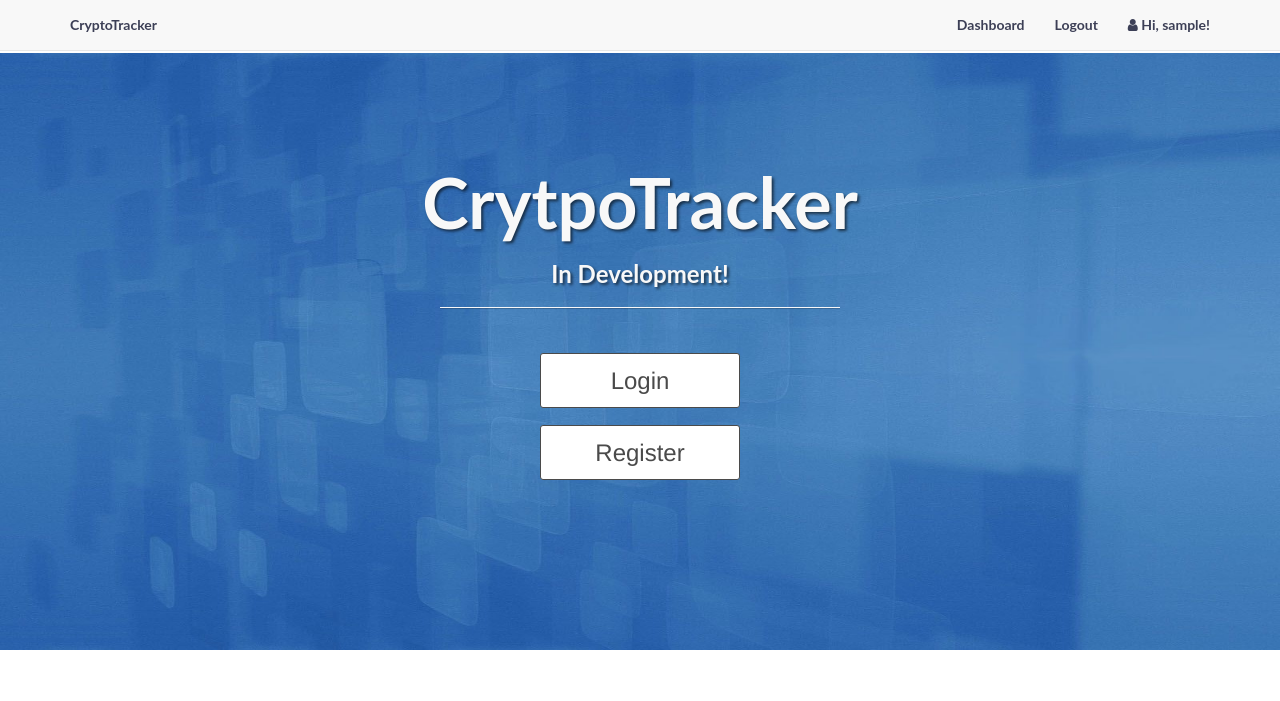
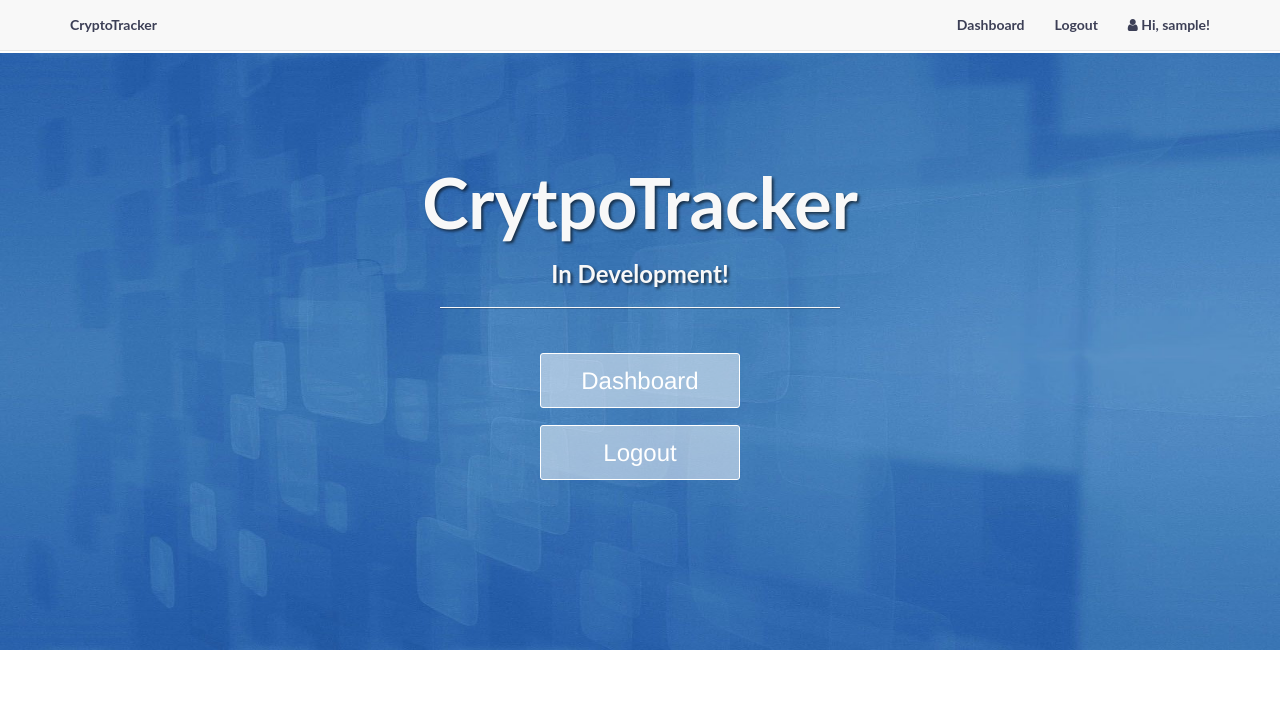
Before and after one commit to lbrack1/train-tracker-web, a Flask app: template app/templates/home/index.html in a window 1280 px wide. Shown: the top 701 px of the page. Run offline with Flask 2, Linux system fonts and the light colour scheme; the template is opened without the code that fills it, so the values that code supplies are empty; the visitor is signed in with stand-in values (Sample User, id 1); data comes from the database, SQL or seed files in the repository; parts of the project's set-up code (start-up, migrations or seed data) failed here and were passed over; some libraries are stand-ins or nearby versions.

Commit message:
Home buttons transparent and dynamic button updates depending on authenticated user

```diff
--- a/app/__init__.py
+++ b/app/__init__.py
@@ -48,8 +48,6 @@ def create_app(config_name):
 
     Bootstrap(app)
 
-    from app import models
-
     from .home import home as home_blueprint
     app.register_blueprint(home_blueprint)
 
--- a/app/static/css/style.css
+++ b/app/static/css/style.css
@@ -439,13 +415,48 @@ p.copyright {
     perspective-origin: 100px 27.4062px;
     transform-origin: 100px 27.4062px;
     user-select: none;
-    caret-color: rgb(74, 74, 74);
-    background: rgb(255, 255, 255) none repeat scroll 0% 0% / auto padding-box border-box;
+    caret-color: rgb(74,74,74,);
+    background: rgb(74, 74, 74,0.5) none repeat scroll 0% 0% / auto padding-box border-box;
     border: 1px solid rgb(74, 74, 74);
     border-radius: 3px 3px 3px 3px;
     font: normal normal normal normal 24px / 36px "Gotham A", "Gotham B", Helvetica, Arial, sans-serif;
     margin: 0px 4px;
     outline: rgb(74, 74, 74) none 0px;
+    padding: 20px 18px;
+    transition: none 0.086s ease-out 0s;
+}
+
+.button-top {
+    bottom: 0px;
+    box-sizing: border-box;
+    color: rgb(255, 255, 255);
+    cursor: pointer;
+    display: inline-flex;
+    height: 54.8281px;
+    left: 0px;
+    position: relative;
+    right: 0px;
+    text-align: center;
+    text-decoration: none solid rgb(255, 255, 255);
+    text-rendering: optimizeLegibility;
+    text-size-adjust: 100%;
+    top: 0px;
+    vertical-align: top;
+    white-space: nowrap;
+    width: 200px;
+    column-rule-color: rgb(255, 255, 255);
+    align-items: center;
+    justify-content: center;
+    perspective-origin: 100px 27.4062px;
+    transform-origin: 100px 27.4062px;
+    user-select: none;
+    caret-color: rgb(255, 255, 255,);
+    background: rgb(255, 255, 255,0.5) none repeat scroll 0% 0% / auto padding-box border-box;
+    border: 1px solid rgb(255, 255, 255);
+    border-radius: 3px 3px 3px 3px;
+    font: normal normal normal normal 24px / 36px "Gotham A", "Gotham B", Helvetica, Arial, sans-serif;
+    margin: 0px 4px;
+    outline: rgb(255, 255, 255) none 0px;
     padding: 20px 18px;
     transition: none 0.086s ease-out 0s;
 }
--- a/app/templates/home/index.html
+++ b/app/templates/home/index.html
@@ -15,15 +15,27 @@
                     <hr class="intro-divider">
 		      <div class="column">
 			<div class="column"></div>
-			<a href="{{ url_for('auth.login') }}" class="button-bottom"> Login</a>
+
+			{% if current_user.is_authenticated %}
+			<a href="{{ url_for('home.dashboard') }}" class="button-top"> Dashboard</a>
 		      </div>
 		      <div class="column"></div>
 		      <div class="column"></div>
 		      <div class="column"></div>
 		      <div class="column">
-			<a href="{{ url_for('auth.register') }}" class="button-bottom"> Register</a>
+			<a href="{{ url_for('auth.logout') }}" class="button-top"> Logout</a>
+
+			{% else %}
+			<a href="{{ url_for('auth.login') }}" class="button-top"> Login</a>
+                      </div>
+                      <div class="column"></div>
+                      <div class="column"></div>
+		      <div class="column"></div>
+                      <div class="column">
+                        <a href="{{ url_for('auth.register') }}" class="button-top"> Register</a>
+		    {% endif %}
+
 		      </div>
-
                     </ul>
                 </div>
              </div>
@@ -86,12 +98,24 @@ The CryptoTracker dashboard will give users access a variety of data relevant to
     <h1 class="header-info-bottom">Ready to transform your portfolio and support the project?</h1>
     <div class="column-bottom-buttons">
       <div class="column">
-	<a href="{{ url_for('auth.register') }}" class="button-bottom"> Register</a>
-      </div>
-      <div class="column"></div>
-      <div class="column"></div>
-      <div class="column">
-        <a href="{{ url_for('home.homepage') }}" class="button-bottom"> Donate</a>
+
+       {% if current_user.is_authenticated %}
+       <a href="{{ url_for('home.homepage') }}" class="button-bottom"> Donate</a>
+       </div>
+       <div class="column"></div>
+       <div class="column"></div>
+       <div class="column">
+       <a href="{{ url_for('auth.logout') }}" class="button-bottom"> Logout</a>
+
+       {% else %}
+       <a href="{{ url_for('auth.login') }}" class="button-bottom"> Login</a>
+       </div>
+       <div class="column"></div>
+       <div class="column"></div>
+       <div class="column">
+       <a href="{{ url_for('auth.register') }}" class="button-bottom"> Register</a>
+       {% endif %}
+
       </div>
       <div class="column"></div>
     </div>
```
Also changed, not shown: other parts of app/static/css/style.css (+3 -27 lines), app/templates/blog/blog.html (+12 -0 lines), 1 other file.
